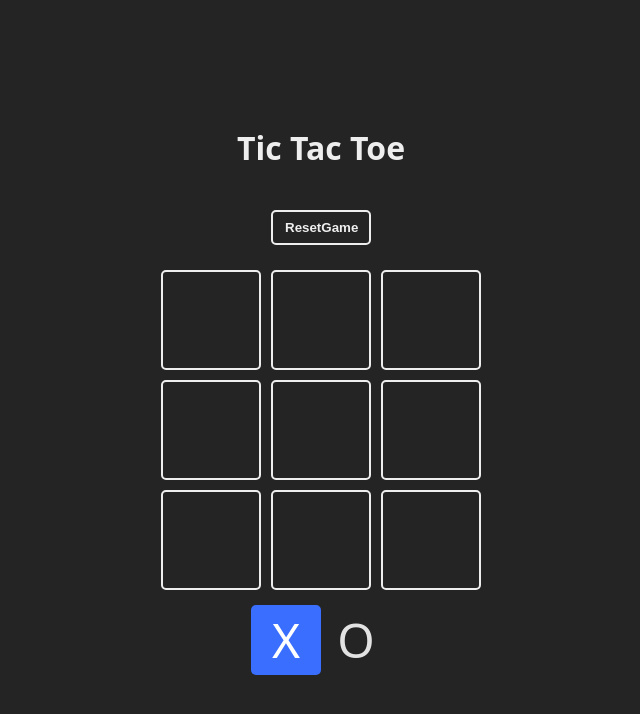
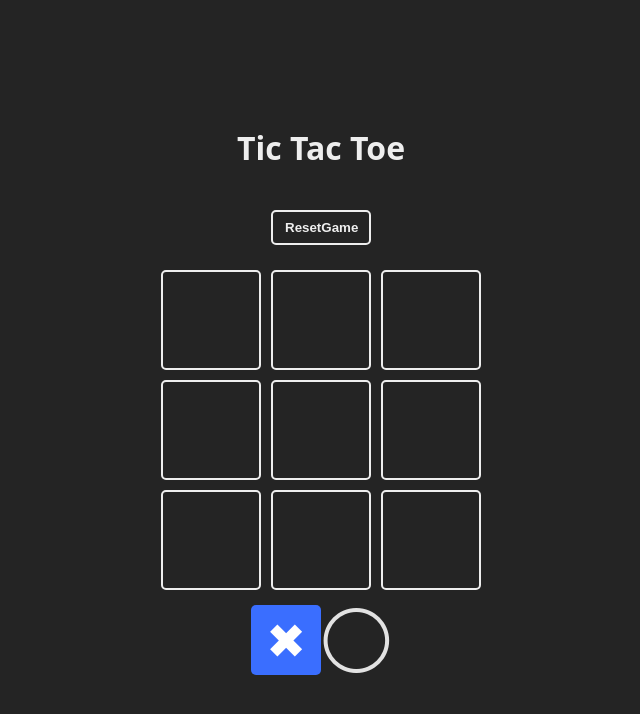
Before and after one commit to Espadv69/React_Beginner, a React (Vite) app in the folder 02-tic-tac-toe/: page / in a window 1280 px wide. Shown: the top 714 px of the page, without its empty margins (319-959 px from the left). Built offline with nearby package versions, Linux system fonts and the light colour scheme.

Commit message:
Update turn symbols in constants to use graphical representations

```diff
--- a/02-tic-tac-toe/src/constants.js
+++ b/02-tic-tac-toe/src/constants.js
@@ -1,6 +1,6 @@
 export const TURNS = {
-  X: 'X',
-  O: 'O'
+  X: '✖',
+  O: '◯'
 }
 
 export const WINNER_COMBINATIONS = [
```
